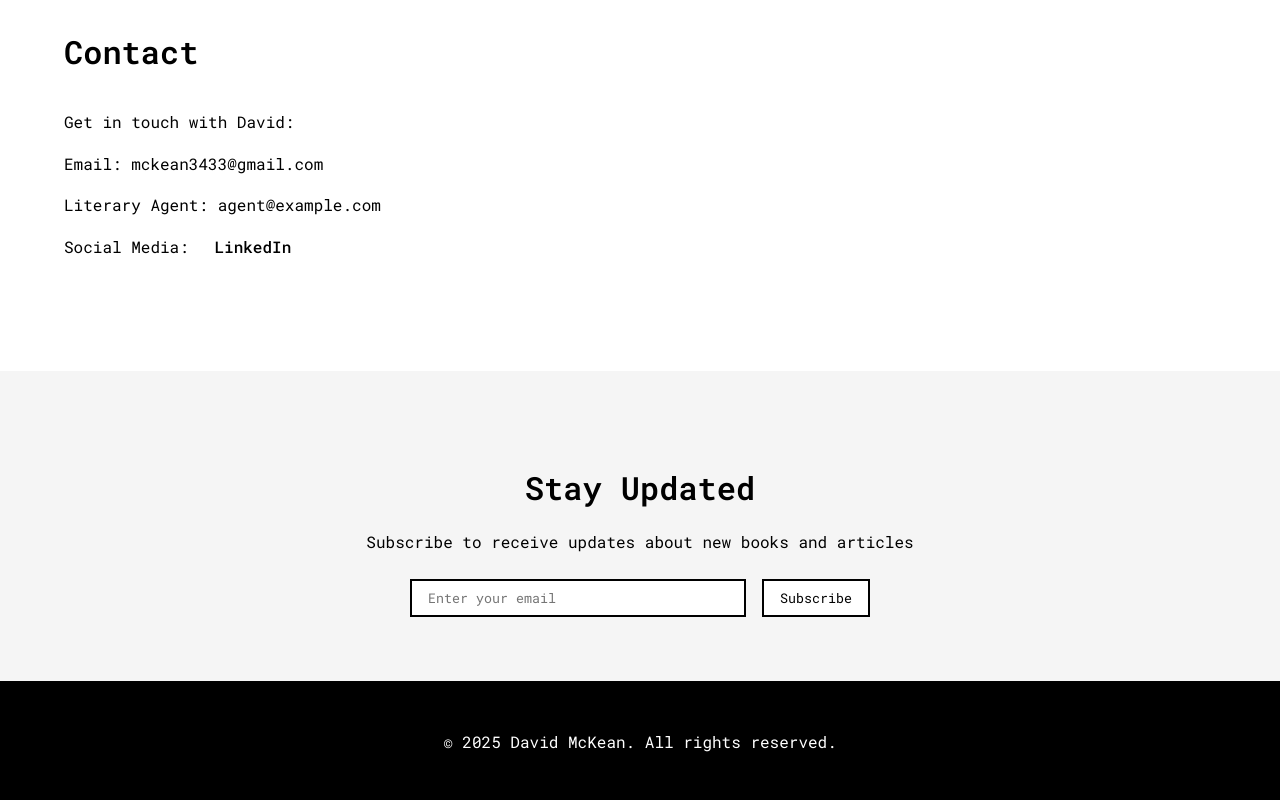
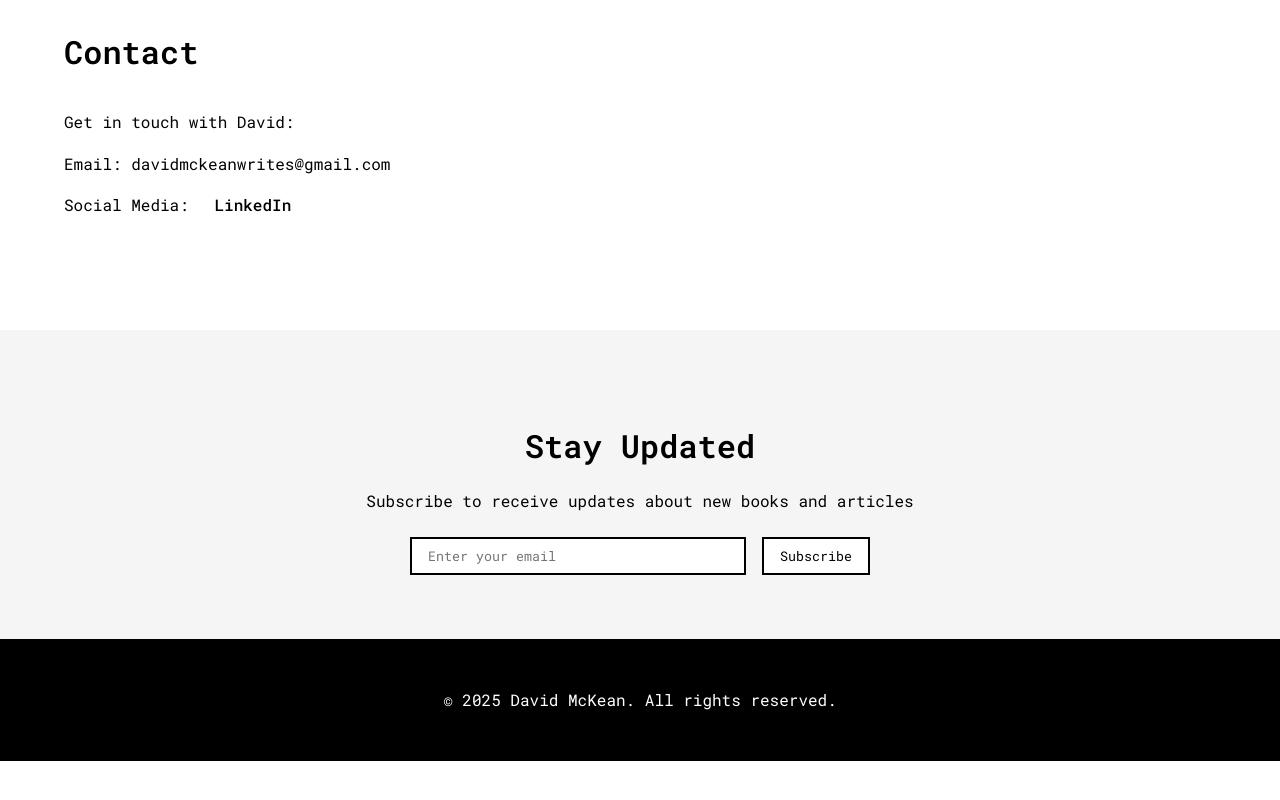
Before and after one commit to s-m-glitch/dad-website, a plain HTML site: page index.html in a window 1280 px wide. Shown: the part 3004-3804 px from the top of the page. After the commit the page ends 3765 px from the top, so only its background shows below. Drawn offline with Linux system fonts and the light colour scheme.

Commit message:
updated dad's email

```diff
--- a/index.html
+++ b/index.html
@@ -99,8 +99,7 @@
         <h2>Contact</h2>
         <p>Get in touch with David:</p>
         <div>
-            <p>Email: mckean3433@gmail.com</p>
-            <p>Literary Agent: agent@example.com</p>
+            <p>Email: davidmckeanwrites@gmail.com</p>
             <p>Social Media: <a href="https://www.linkedin.com/in/david-mckean-816ba014b/" target="_blank">LinkedIn</a>
             </p>
         </div>
```
